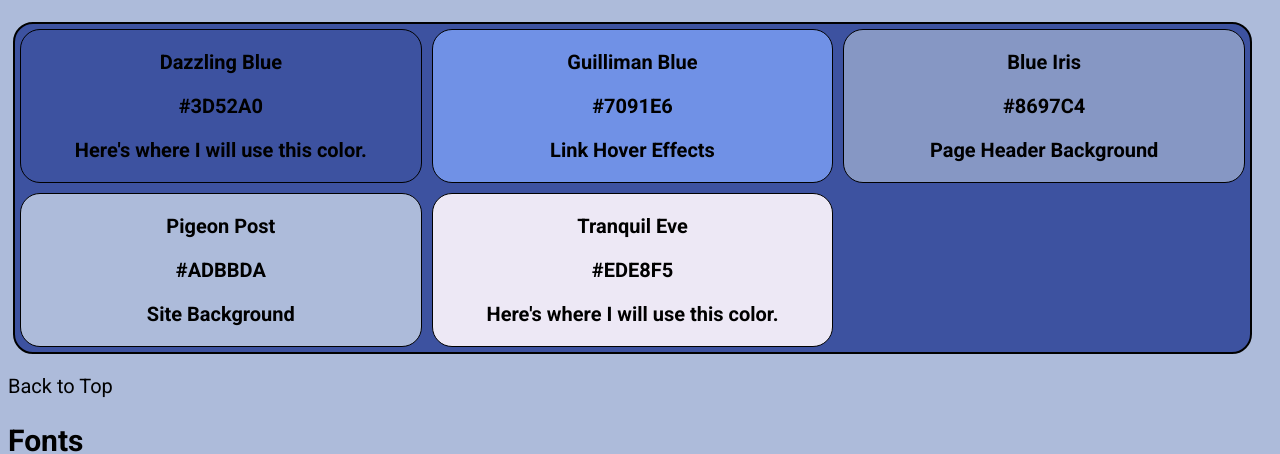
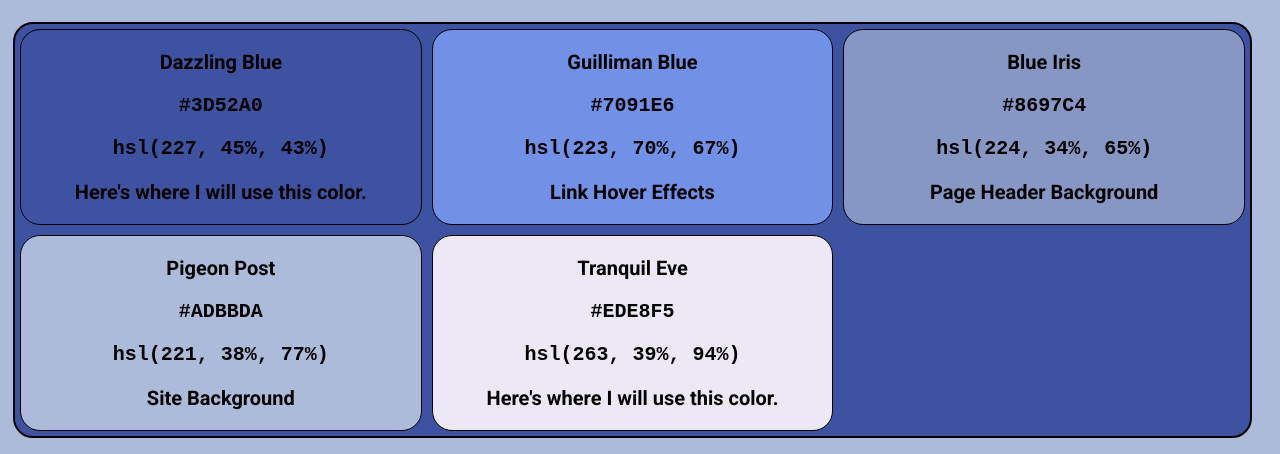
Before and after one commit to stsraz/stsraz.github.io, a plain HTML site: page text-styles.html in a window 1280 px wide. Shown: the part 348-802 px from the top of the page. Drawn offline with Linux system fonts and the light colour scheme; a web font is replaced by a local one.

Commit message:
I changeed the HTML file names again to go back to what they were. I broke GitHub pages root link by not having an index.html.

```diff
--- a/index-text-styles.html
+++ b/text-styles.html
@@ -22,9 +22,9 @@
             <nav class="navbar">
                 <div class="navbar-container">
                     <ul class="navbar-menu">
-                        <li class="navbar-item"><a href="./index-home.html">Home</a></li>
-                        <li class="navbar-item"><a href="./index-jccs.html">Coding Cheat Sheet</a></li>
-                        <li class="navbar-item"><a href="./index-text-styles.html">Text Style Reference</a></li>
+                        <li class="navbar-item"><a href="./index.html">Home</a></li>
+                        <li class="navbar-item"><a href="./jccs.html">Coding Cheat Sheet</a></li>
+                        <li class="navbar-item"><a href="./text-styles.html">Text Style Reference</a></li>
                     </ul>
                 </div>
             </nav>
@@ -47,30 +47,35 @@
             <!-- Colors -->
             <article id="colors">
                 <h2>Colors</h3>
-                <div class="color-container container">
+                <div class="color-container">
                     <div id="color-1" class="color-div">
                         <p>Dazzling Blue</p>
-                        <p>#3D52A0</p>
+                        <pre><code><p>#3D52A0</p></code></pre>
+                        <pre><code>hsl(227, 45%, 43%)</code></pre>
                         <p>Here's where I will use this color.</p>
                     </div>
                     <div id="color-2" class="color-div">
                         <p>Guilliman Blue</p>
-                        <p>#7091E6</p>
+                        <pre><code><p>#7091E6</p></code></pre>
+                        <pre><code><p>hsl(223, 70%, 67%)</p></code></pre>
                         <p>Link Hover Effects</p>
                     </div>
                     <div id="color-3" class="color-div">
                         <p>Blue Iris</p>
-                        <p>#8697C4</p>
+                        <pre><code><p>#8697C4</p></code></pre>
+                        <pre><code><p>hsl(224, 34%, 65%)</p></code></pre>
                         <p>Page Header Background</p>
                     </div>
                     <div id="color-4" class="color-div">
                         <p>Pigeon Post</p>
-                        <p>#ADBBDA</p>
+                        <pre><code><p>#ADBBDA</p></code></pre>
+                        <pre><code><p>hsl(221, 38%, 77%)</p></code></pre>
                         <p>Site Background</p>
                     </div>
                     <div id="color-5" class="color-div">
                         <p>Tranquil Eve</p>
-                        <p>#EDE8F5</p>
+                        <pre><code><p>#EDE8F5</p></code></pre>
+                        <pre><code><p>hsl(263, 39%, 94%)</p></code></pre>
                         <p>Here's where I will use this color.</p>
                     </div>
                 </div>
@@ -111,7 +116,7 @@
             <article id="text-styles">
                 <h2>Text Styles</h2>
 
-                <div class="text-style-container container">
+                <div class="text-style-container">
                     <div class="text-container">
                         <h1>H1 - Page Names</h1><br>
                         <ul>
```
Also changed, not shown: index.html (renamed from index-home.html, +3 -3 lines), jccs.html (renamed from index-jccs.html, +3 -3 lines).
